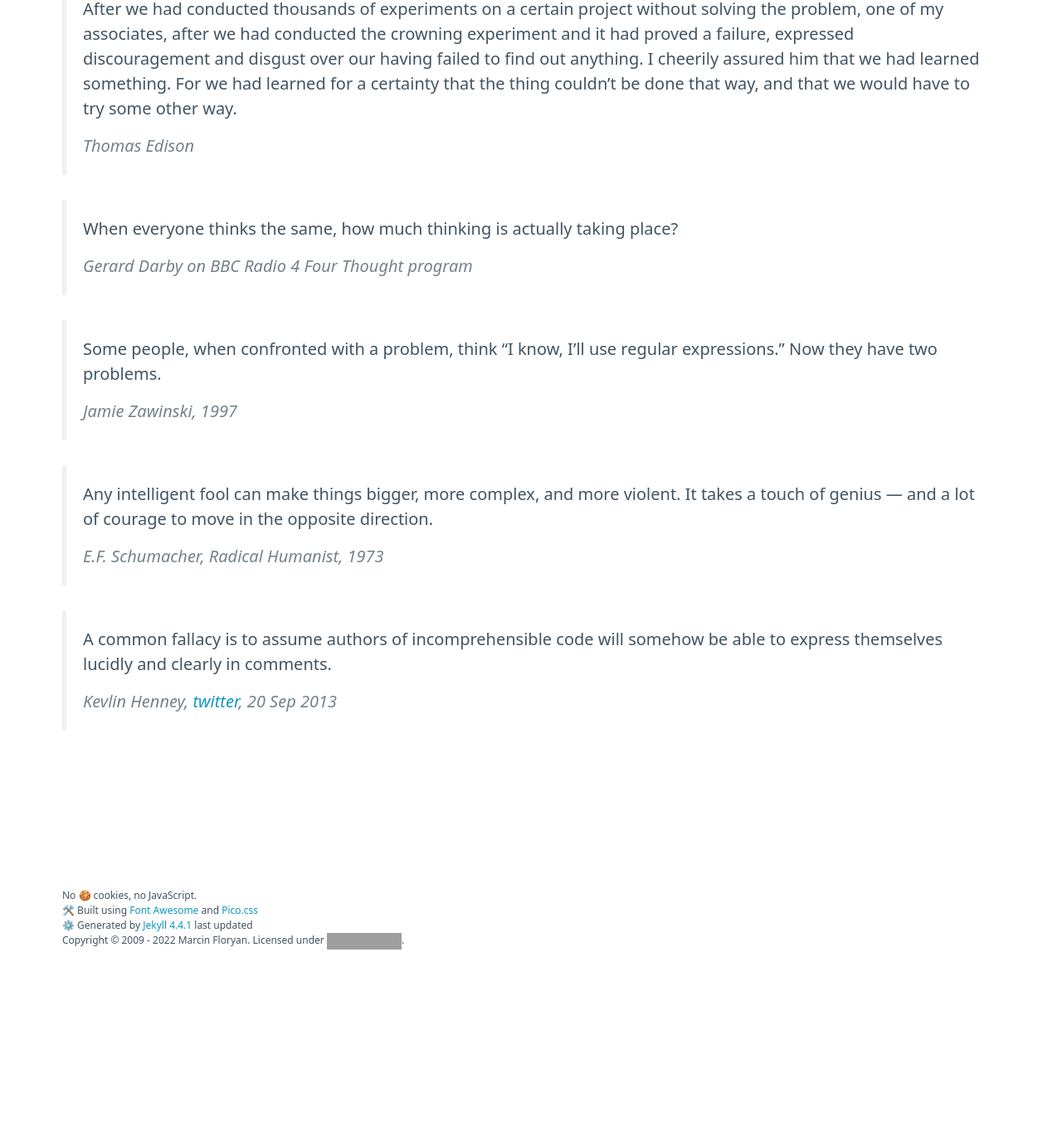
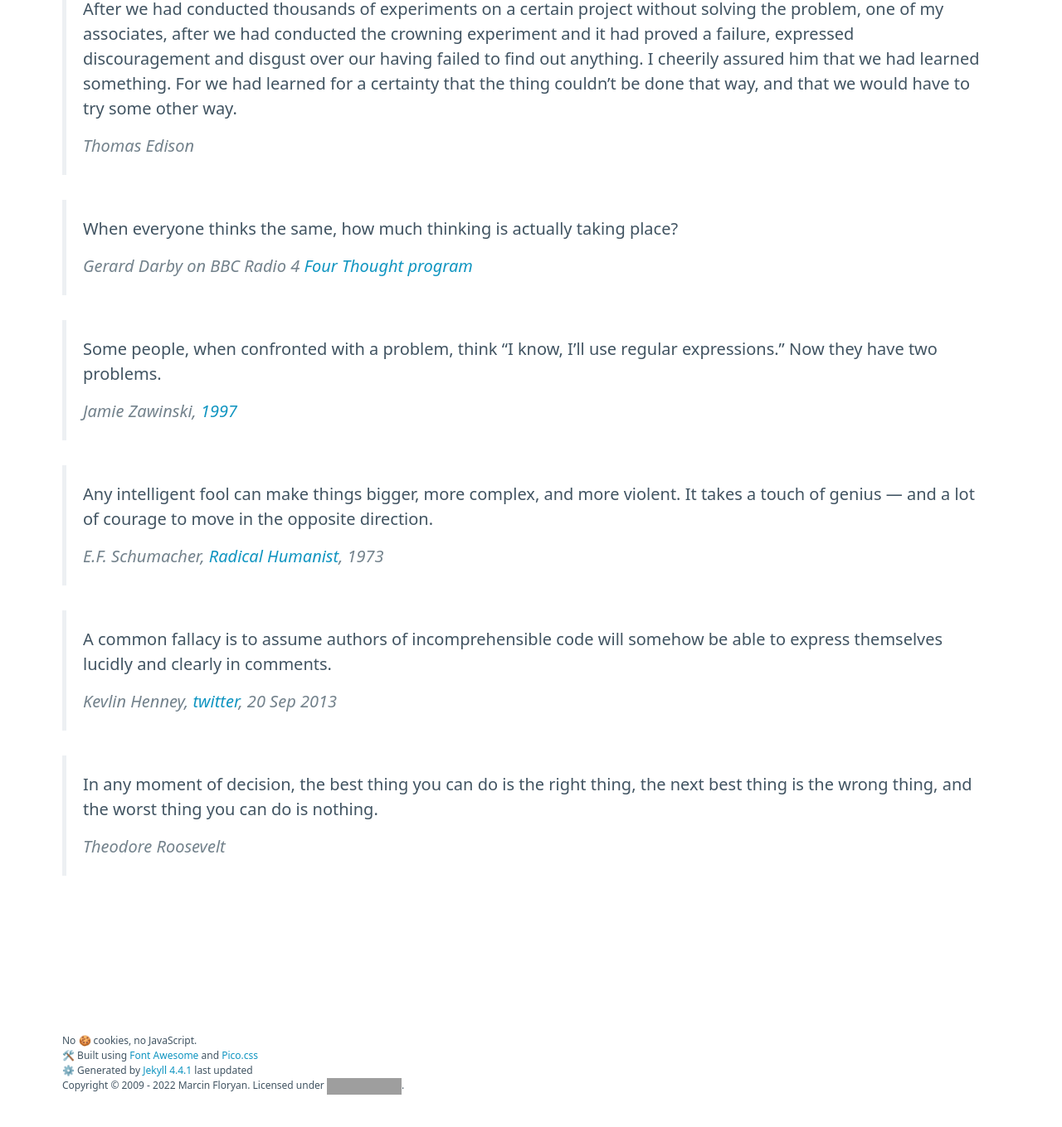
Before and after one commit to mfloryan/marcin.floryan.se, a Jekyll site: the page built from quotes.html, in a window 1280 px wide and 1400 px high, scrolled down 549 px. Shown: the top 1359 px of the window at 83% size. Built offline with Jekyll 4.4.1, drawn with Linux system fonts in a browser that asks for light colours; before the commit the page ends 1774 px from its top, so only the background shows below that; grey boxes are pictures that could not be loaded.

Commit message:
Quotes with links

```diff
--- a/_data/quotes.yaml
+++ b/_data/quotes.yaml
@@ -8,18 +8,22 @@
   quote: >
     After we had conducted thousands of experiments on a certain project without solving the problem, one of my associates, after we had conducted the crowning experiment and it had proved a failure, expressed discouragement and disgust over our having failed to find out anything. I cheerily assured him that we had learned something. For we had learned for a certainty that the thing couldn’t be done that way, and that we would have to try some other way.
 -
-  author: Gerard Darby on BBC Radio 4 Four Thought program
+  author: Gerard Darby on BBC Radio 4 [Four Thought program](http://www.bbc.co.uk/programmes/b01b1g9l)
   quote : >
     When everyone thinks the same, how much thinking is actually taking place?
 -
-  author: Jamie Zawinski, 1997
+  author: Jamie Zawinski, [1997](http://regex.info/blog/2006-09-15/247)
   quote : >
     Some people, when confronted with a problem, think “I know, I’ll use regular expressions.” Now they have two problems.
 -
-  author: E.F. Schumacher, Radical Humanist, 1973
+  author: E.F. Schumacher, [Radical Humanist](http://books.google.com/books?id=oA0IAQAAIAAJ&q=%22more+violent%22#search_anchor), 1973
   quote : >
     Any intelligent fool can make things bigger, more complex, and more violent. It takes a touch of genius — and a lot of courage to move in the opposite direction.
 -
   author: Kevlin Henney, [twitter](https://twitter.com/KevlinHenney/status/381021802941906944), 20 Sep 2013
   quote : >
     A common fallacy is to assume authors of incomprehensible code will somehow be able to express themselves lucidly and clearly in comments.
+-
+  author: Theodore Roosevelt
+  quote : >
+   In any moment of decision, the best thing you can do is the right thing, the next best thing is the wrong thing, and the worst thing you can do is nothing.
```
